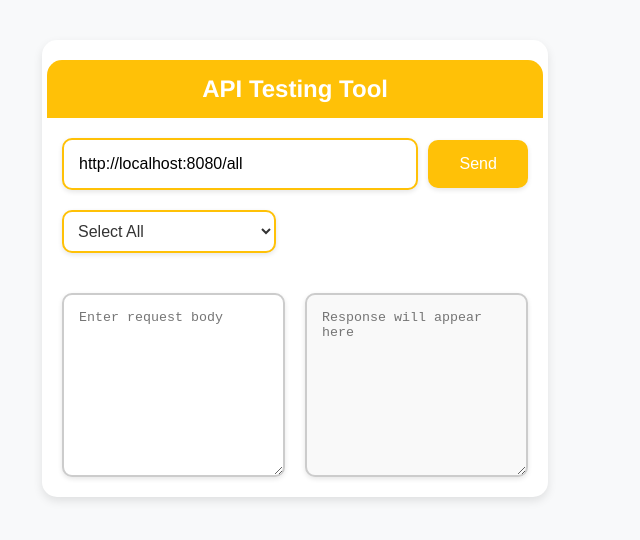
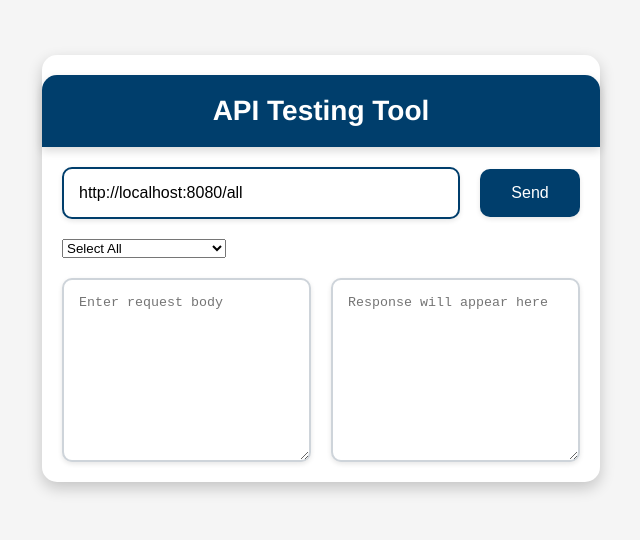
Before and after one commit to khajastark/mapping-service-ui, a React (Create React App) app: page / in a window 1280 px wide. Shown: the part 132-672 px from the top of the page, without its empty margins (359-999 px from the left). Built offline with nearby package versions, Linux system fonts and the light colour scheme; the HTML template or start-up script is replaced by a standard one.

Commit message:
Update App.css

```diff
--- a/src/App.css
+++ b/src/App.css
@@ -1,6 +1,6 @@
 body {
   font-family: 'Helvetica Neue', Arial, sans-serif;
-  background-color: #f8f9fa;
+  background-color: #f5f5f5; /* Light gray background */
   margin: 0;
   padding: 0;
   display: flex;
@@ -14,13 +14,13 @@ body {
   flex-direction: column;
   align-items: center;
   padding: 20px;
-  background-color: white;
+  background-color: #ffffff;
   border-radius: 15px;
-  box-shadow: 0 4px 10px rgba(0, 0, 0, 0.1);
-  width: 90%;
+  box-shadow: 0 6px 15px rgba(0, 0, 0, 0.2);
+  width: 100%;
   max-width: 1000px;
   margin: 20px;
-  transition: filter 0.3s;
+  transition: filter 0.3s ease-in-out;
 }
 
 .container.blur {
@@ -29,42 +29,43 @@ body {
 
 .header {
   width: 100%;
-  background-color: #ffc107; /* Yellow */
+  background-color: #003e6c; /* Axis Bank Dark Blue */
   color: white;
-  padding: 15px;
+  padding: 20px;
   border-radius: 15px 15px 0 0;
   text-align: center;
-  font-size: 24px;
+  font-size: 28px;
   font-weight: bold;
   margin-bottom: 20px;
+  box-shadow: 0 4px 10px rgba(0, 0, 0, 0.15);
 }
 
 .controls {
   display: flex;
   flex-direction: column;
   width: 100%;
-  margin-bottom: 20px;
+  gap: 20px; /* Added gap between sections */
 }
 
 .url-container {
   display: flex;
   align-items: center;
-  margin-bottom: 20px;
   gap: 10px;
 }
 
 .url-bar {
   padding: 15px;
-  border: 2px solid #ffc107; /* Yellow */
+  border: 2px solid #003e6c; /* Axis Bank Dark Blue */
   border-radius: 10px;
   font-size: 16px;
   flex: 1;
   min-width: 0; /* Allows flex item to shrink */
   box-shadow: 0 2px 5px rgba(0, 0, 0, 0.1);
+  transition: border-color 0.3s ease;
 }
 
 .url-bar:focus {
-  border-color: #ffca28;
+  border-color: #002a43; /* Darker blue */
   outline: none;
 }
 
@@ -72,50 +73,26 @@ body {
   padding: 15px 30px;
   border: none;
   border-radius: 10px;
-  background-color: #ffc107; /* Yellow */
+  background-color: #003e6c; /* Axis Bank Dark Blue */
   color: white;
   font-size: 16px;
   cursor: pointer;
-  transition: all 0.3s ease;
+  transition: background-color 0.3s ease, transform 0.2s ease;
   min-width: 100px;
   box-shadow: 0 2px 5px rgba(0, 0, 0, 0.1);
+  margin-left: 10px;
+}
+
+.send-button:hover {
+  background-color: #002a43; /* Darker blue */
 }
 
 .send-button:active {
   transform: scale(0.95);
-  background-color: #ffb300; /* Slightly darker yellow */
 }
 
 .send-button:focus {
   outline: none;
-}
-
-
-.options {
-  display: flex;
-  justify-content: center;
-  gap: 15px; /* Adjusted gap for better spacing */
-  flex-wrap: wrap;
-  margin-bottom: 20px;
-}
-
-.option-button {
-  padding: 10px 20px;
-  border: 2px solid #ffc107; /* Yellow */
-  border-radius: 10px;
-  background-color: white;
-  color: #ffc107;
-  cursor: pointer;
-  font-size: 16px;
-  transition: all 0.3s ease;
-  min-width: 100px;
-  box-shadow: 0 2px 5px rgba(0, 0, 0, 0.1);
-}
-
-.option-button.active,
-.option-button:hover {
-  background-color: #ffc107; /* Yellow */
-  color: white;
 }
 
 .content {
@@ -129,21 +106,18 @@ body {
 .response-box {
   flex: 1;
   padding: 15px;
-  border: 2px solid #ccc;
+  border: 2px solid #ced4da; /* Light gray */
   border-radius: 10px;
   font-family: monospace;
   box-shadow: 0 2px 5px rgba(0, 0, 0, 0.1);
+  background-color: #ffffff;
 }
 
 .request-body {
-  background-color: #fff;
-  min-width: 0;
   height: 150px;
 }
 
 .response-box {
-  background-color: #f9f9f9;
-  min-width: 0;
   height: 150px;
 }
 
@@ -166,11 +140,6 @@ body {
     margin-top: 10px;
     width: 100%;
   }
-
-  .options {
-    flex-direction: column;
-    gap: 10px; /* Adjusted gap for small screens */
-  }
 }
 
 /* Popup Styles */
@@ -191,10 +160,11 @@ body {
   background-color: white;
   padding: 20px;
   border-radius: 10px;
-  box-shadow: 0 4px 10px rgba(0, 0, 0, 0.1);
+  box-shadow: 0 6px 15px rgba(0, 0, 0, 0.2);
   max-width: 400px;
   width: 90%;
   text-align: center;
+  animation: popupAnimation 0.5s ease-out;
 }
 
 .popup-content {
@@ -202,37 +172,92 @@ body {
 }
 
 .close-button {
-  background-color: #ffc107; /* Yellow */
+  background-color: #003e6c; /* Axis Bank Dark Blue */
   border: none;
   padding: 10px 20px;
   border-radius: 10px;
   color: white;
   cursor: pointer;
   font-size: 16px;
-  transition: all 0.3s ease;
+  transition: background-color 0.3s ease;
 }
 
 .close-button:hover {
-  background-color: #ffca28;
+  background-color: #002a43; /* Darker blue */
 }
 
+@keyframes popupAnimation {
+  from {
+    opacity: 0;
+    transform: scale(0.9);
+  }
+  to {
+    opacity: 1;
+    transform: scale(1);
+  }
+}
+
+/* Modes Section */
 .mode-container {
   margin-bottom: 20px;
+  width: 100%;
 }
 
-.mode-dropdown {
-  padding: 10px;
-  border: 2px solid #ffc107;
+.mode-header, .url-header {
+  border: 2px solid #003e6c; /* Axis Bank Dark Blue */
   border-radius: 10px;
-  font-size: 16px;
-  color: #333;
-  background-color: white;
-  cursor: pointer;
+  padding: 15px;
+  background-color: #ffffff;
   box-shadow: 0 2px 5px rgba(0, 0, 0, 0.1);
-  outline: none;
 }
 
-.mode-dropdown:focus,
-.mode-dropdown:hover {
-  border-color: #ffca28;
+.mode-header {
+  margin-bottom: 5px; /* Space between modes-header and url-header */
 }
+.url-header{
+  margin-bottom: 15px; /* Space between modes-header and url-header */
+}
+
+.mode-options {
+  display: flex;
+  flex-wrap: wrap;
+  gap: 10px;
+  padding: 10px;
+  border-radius: 10px;
+  background-color: #ffffff;
+}
+
+.mode-options label {
+  display: flex;
+  align-items: center;
+  border: 1px solid #ced4da; /* Light gray border */
+  border-radius: 5px;
+  padding: 10px;
+  background-color: #ffffff;
+  white-space: nowrap;
+  transition: background-color 0.3s ease;
+}
+
+.mode-options label:hover {
+  background-color: #f1f3f5; /* Light gray on hover */
+}
+
+.mode-options input[type="checkbox"] {
+  margin-right: 10px;
+}
+
+/* Radio Button Styles */
+.radio-options {
+  display: flex;
+  flex-direction: column;
+  gap: 10px;
+}
+
+.radio-options label {
+  display: flex;
+  align-items: center;
+}
+
+.radio-options input[type="radio"] {
+  margin-right: 10px;
+}
```
